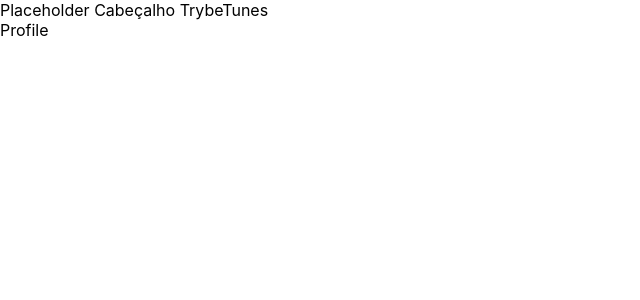
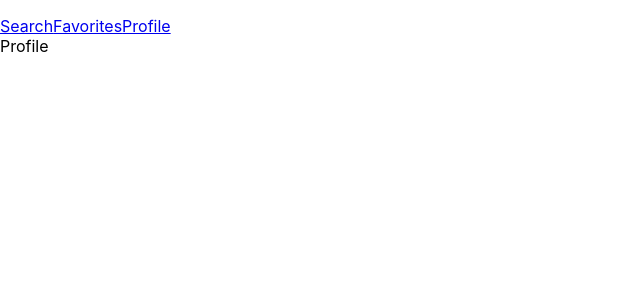
Before and after one commit to thales-bpl/trybetunes, a React (Create React App) app: page /profile in a window 1280 px wide. Shown: the top 300 px of the page, without its empty margins (0-640 px from the left). Built offline with nearby package versions, Linux system fonts and the light colour scheme.

Commit message:
impl header nav links - req4

```diff
--- a/src/Components/Header.js
+++ b/src/Components/Header.js
@@ -1,10 +1,38 @@
 import React, { Component } from 'react';
+import { Link } from 'react-router-dom';
+import { getUser } from '../services/userAPI';
+import Loading from './Loading';
 
 class Header extends Component {
+  constructor() {
+    super();
+    this.state = {
+      name: '',
+      loading: true,
+    };
+  }
+
+  componentDidMount() {
+    getUser()
+      .then(({ name }) => this.setState({
+        name,
+        loading: false,
+      }));
+  }
+
   render() {
+    const { name, loading } = this.state;
+    if (loading) {
+      return <Loading />;
+    }
     return (
       <header data-testid="header-component">
-        Placeholder Cabeçalho TrybeTunes
+        <p data-testid="header-user-name">
+          { name }
+        </p>
+        <Link to="/search" data-testid="link-to-search">Search</Link>
+        <Link to="/favorites" data-testid="link-to-favorites">Favorites</Link>
+        <Link to="/profile" data-testid="link-to-profile">Profile</Link>
       </header>
     );
   }
--- a/src/Components/LoginForm.js
+++ b/src/Components/LoginForm.js
@@ -29,8 +29,8 @@ class LoginForm extends Component {
 }
 
 LoginForm.propTypes = {
-  user: PropTypes.string,
-  onSubmit: PropTypes.func,
+  name: PropTypes.string,
+  handleSubmit: PropTypes.func,
   handleChange: PropTypes.func,
 }.isRequired;
 
--- a/src/pages/Login.jsx
+++ b/src/pages/Login.jsx
@@ -26,7 +26,7 @@ class Login extends Component {
   async handleSubmit(event) {
     event.preventDefault();
     const { name } = this.state;
-    this.setState({ loading: true });
+    this.setState({ loading: true }); // test refat state
     await createUser({ name });
     (this.setState({ loading: false, redirect: true }));
   }
```
